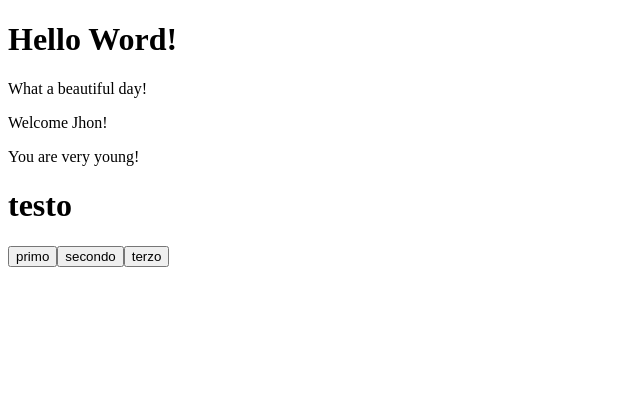
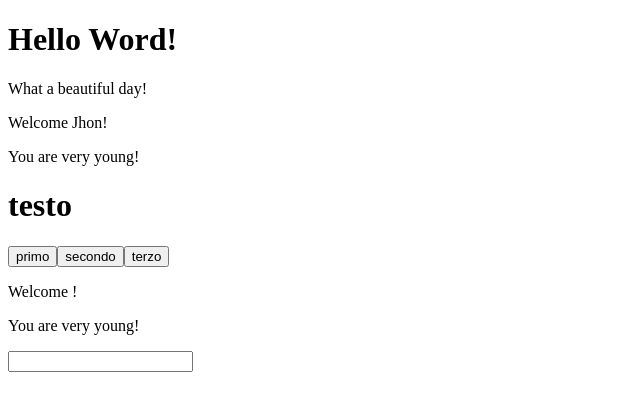
Before and after one commit to Yaricherchi7/React.js, a React (Create React App) app: page / in a window 1280 px wide. Shown: the top 410 px of the page, without its empty margins (0-640 px from the left). Built offline with nearby package versions, Linux system fonts and the light colour scheme.

Commit message:
es-26 svolto

```diff
--- a/src/App.js
+++ b/src/App.js
@@ -2,6 +2,7 @@ import React from "react";
 import { ClickCounter } from "./ClickCounter";
 
 import { HelloWord } from "./HelloWord";
+import { InteractiveWelcome } from "./InteractiveWelcome";
 import { Welcome } from "./Welcome";
 
 
@@ -11,6 +12,7 @@ export class App extends React.Component {
             <HelloWord/>
             <Welcome name="Jhon" age="64" />
             <ClickCounter click={0}  incrementBy={1}/>
+            <InteractiveWelcome/>
         </div>
     }
 }
--- /dev/null
+++ b/src/InteractiveWelcome.js
@@ -0,0 +1,29 @@
+import React from "react";
+import { Welcome } from "./Welcome";
+
+export class InteractiveWelcome extends React.Component {
+    constructor(props) {
+        super(props)
+
+        this.state = {
+            inputName : ""
+        }
+    }
+
+ HandlerInputOnCHange = (e)=> {
+    const name = e.target.name
+    const value = e.target.value
+    this.setState({
+        [name] : value
+    })
+ }
+    render(){
+        return (
+            <div>
+                <Welcome name={this.state.inputName}/>
+                <input name="inputName" value={this.state.inputName} onChange={this.HandlerInputOnCHange} />
+
+            </div>
+        )
+    }
+}
```
